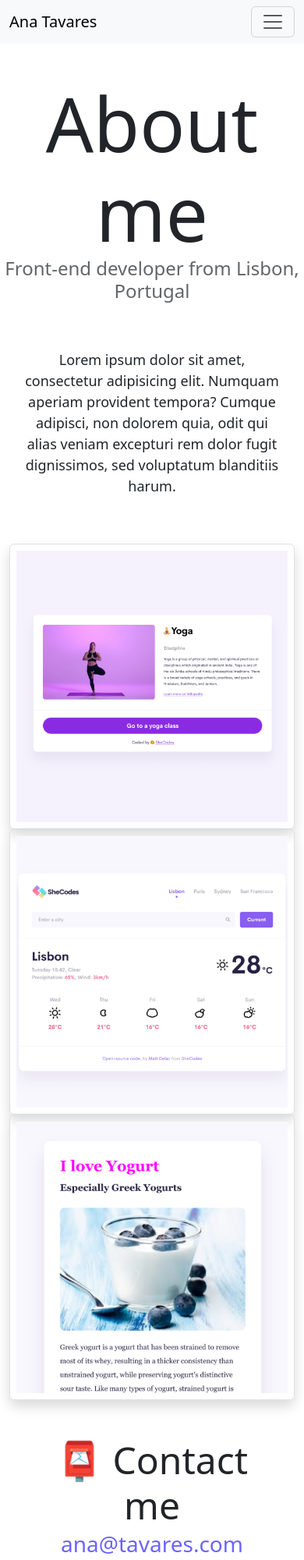
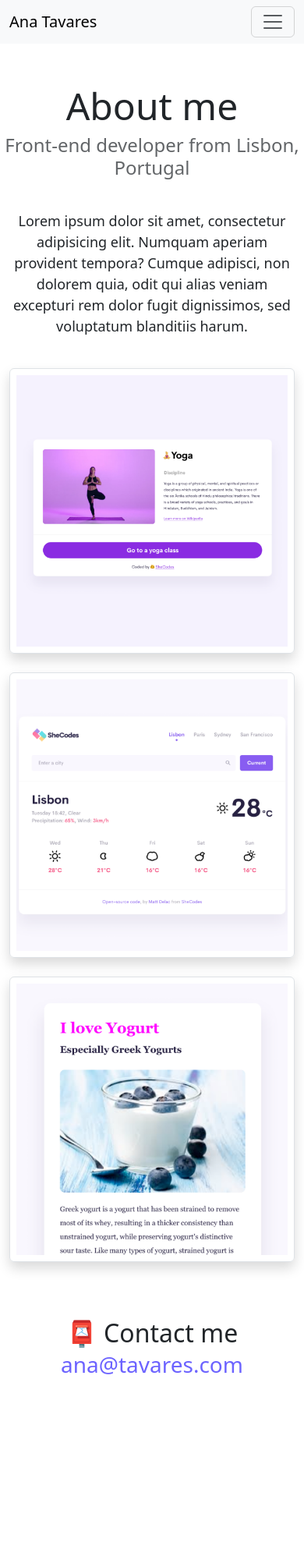
Before and after one commit to anafmt/Front-end-Portfolio, a website: page about.html in a window 390 px wide. Shown: the top 2000 px of the page at 78% size. After the commit the page ends 1818 px from the top, so only its background shows below. Drawn offline with nearby package versions, Linux system fonts and the light colour scheme.

Commit message:
Made it responsive

```diff
--- a/about.html
+++ b/about.html
@@ -75,7 +75,7 @@
           <img
             src="images/yoga.png"
             alt="yoga"
-            class="img-fluid rounded shadow p-2 border"
+            class="img-fluid rounded shadow p-2 border mb-4"
             title="Yoga App"
           />
         </div>
@@ -83,7 +83,7 @@
           <img
             src="images/weather.png"
             alt="weather"
-            class="img-fluid rounded shadow p-2 border"
+            class="img-fluid rounded shadow p-2 border mb-4"
             title="Weather App"
           />
         </div>
@@ -91,7 +91,7 @@
           <img
             src="images/yogurt.png"
             alt="yogurt"
-            class="img-fluid rounded shadow p-2 border"
+            class="img-fluid rounded shadow p-2 border mb-4"
             title="Yogurt App"
           />
         </div>
--- a/style.css
+++ b/style.css
@@ -96,3 +96,29 @@ p {
   font-size: 18px;
   line-height: 1.5;
 }
+
+@media (max-width: 576px) {
+  h1 {
+    font-size: 48px;
+    line-height: 1.5;
+  }
+
+  h2 {
+    font-size: 32px;
+    text-align: center;
+  }
+
+  .yoga-project,
+  .weather-project,
+  .yogurt-project {
+    display: none;
+  }
+
+  p {
+    text-align: center;
+    padding: 0;
+  }
+
+  div {
+  }
+}
```
Also changed, not shown: index.html (+3 -3 lines).
